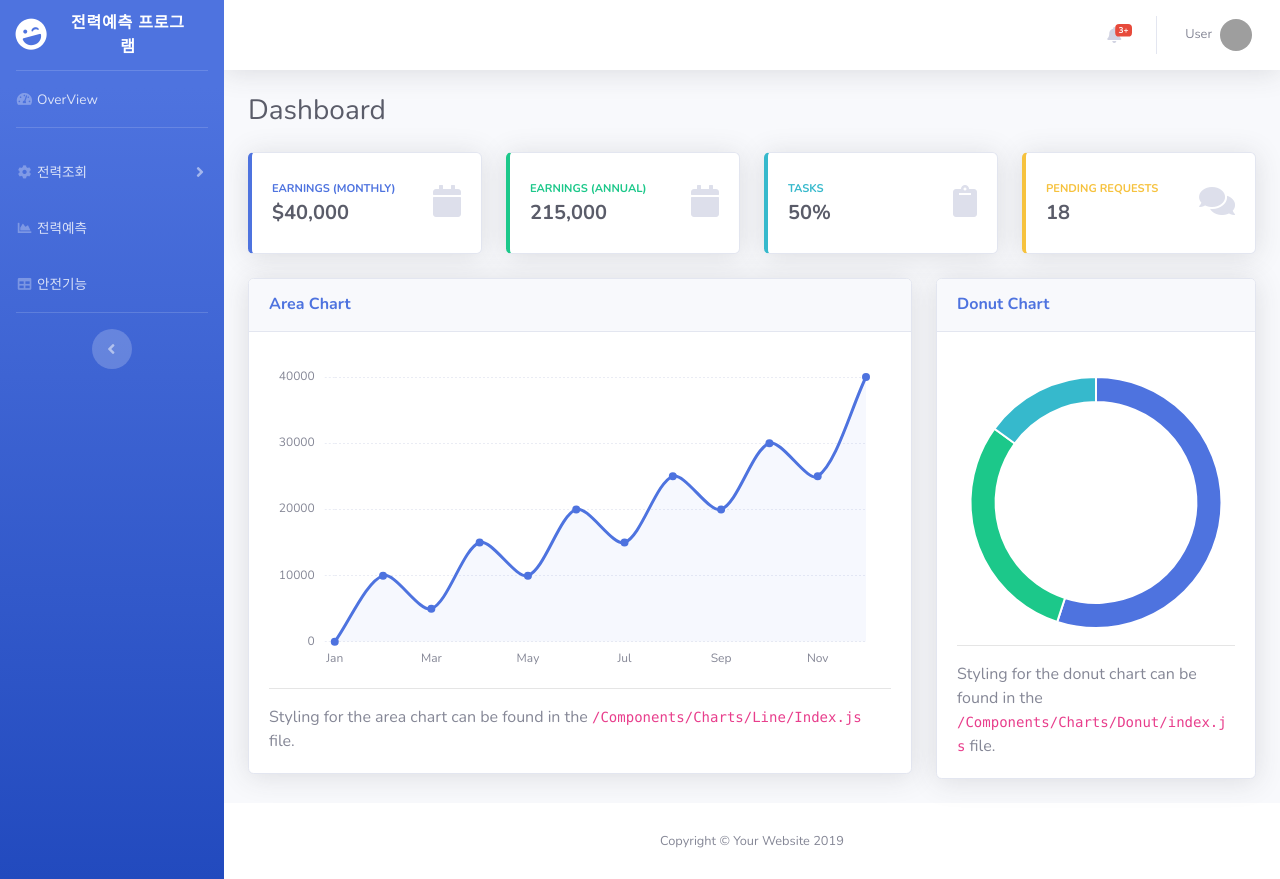
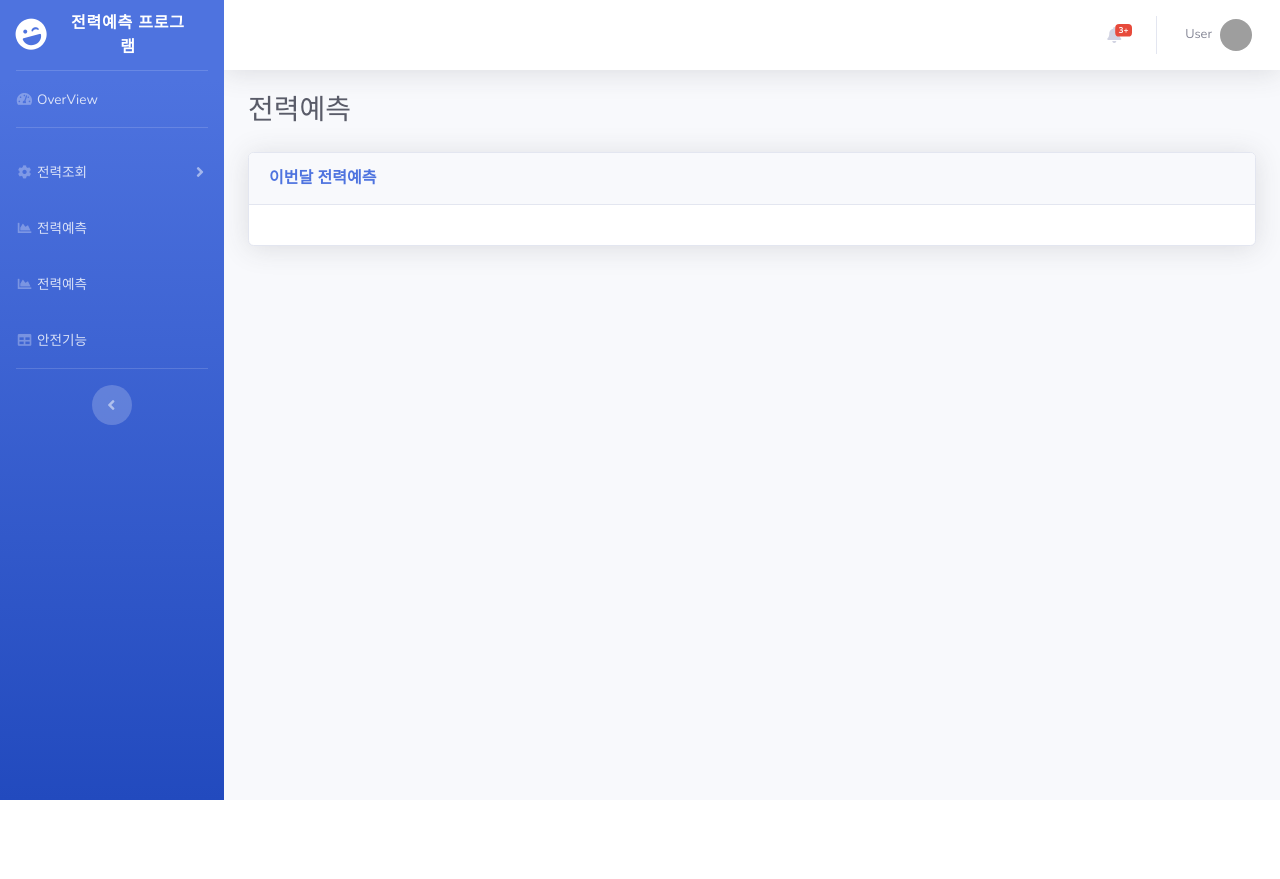
Before and after one commit to TeamJCIM/TeamJCIM_Frontend, a React (Create React App) app: page /predict in a window 1280 px wide. After the commit the page ends 800 px from the top, so only its background shows below. Built offline with nearby package versions, Linux system fonts and the light colour scheme; grey boxes are pictures that could not be loaded.

Commit message:
Predict initial commit

```diff
--- a/src/components/Navigation/Sidebar/index.js
+++ b/src/components/Navigation/Sidebar/index.js
@@ -96,6 +96,10 @@ class Sidebar extends Component {
 
                 {/* <!-- Nav Item - Charts --> */}
                 <li className="nav-item">
+                    <Link className="nav-link" to="/predict">
+                        <i className="fas fa-fw fa-chart-area"></i>
+                        <span>전력예측</span>
+                    </Link>
                     <a className="nav-link" href="predict.html">
                         <i className="fas fa-fw fa-chart-area"></i>
                         <span>전력예측</span>
--- a/src/pages/Predict/index.js
+++ b/src/pages/Predict/index.js
@@ -8,98 +8,24 @@ import CardInfo from '../../components/Cards/Info';
 import ChartDonut from '../../components/Charts/Donut';
 import ChartLine from '../../components/Charts/Line';
 import PageHeading from '../../components/PageHeading';
+import CardBasic from '../../components/Cards/Basic';
 
 class Predict extends Component {
-    componentWillMount() {
-        document.getElementById('body').className = 'page-top';
-    }
-
     render() {
         return (
             <div>
-                {/* <!-- Page Wrapper --> */}
                 <div id="wrapper">
-                    {/* <!-- Sidebar --> */}
                     <Sidebar />
-                    {/* <!-- End of Sidebar --> */}
-
-                    {/* <!-- Content Wrapper --> */}
-                    <div id="content-wrapper" className="d-flex flex-column">
-                        {/* <!-- Main Content --> */}
-                        <div id="content">
-                            {/* <!-- Topbar --> */}
-                            <Topbar />
-                            {/* <!-- End of Topbar --> */}
-
-                            {/* <!-- Begin Page Content --> */}
-                            <div className="container-fluid">
-                                {/* <!-- Page Heading --> */}
-
-                                <PageHeading title="Dashboard" />
-
-                                {/* <!-- Content Row --> */}
-                                <div className="row">
-                                    <CardInfo
-                                        title="Earnings (Monthly)"
-                                        icon="calendar"
-                                        color="primary"
-                                        value="$40,000"
-                                    />
-
-                                    <CardInfo
-                                        title="Earnings (Annual)"
-                                        icon="calendar"
-                                        color="success"
-                                        value="215,000"
-                                    />
-
-                                    <CardInfo
-                                        title="Tasks"
-                                        icon="clipboard"
-                                        color="info"
-                                        value="50%"
-                                    />
-
-                                    <CardInfo
-                                        title="Pending Requests"
-                                        icon="comments"
-                                        color="warning"
-                                        value="18"
-                                    />
-                                </div>
-                                <div className="row">
-                                    <div className="col-xl-8 col-lg-6">
-                                        <ChartLine />
-                                    </div>
-                                    <div className="col-xl-4 col-lg-6">
-                                        <ChartDonut />
-                                    </div>
-                                </div>
-                            </div>
-                            {/* <!-- /.container-fluid --> */}
+                    <div id="content-wrapper" className="=d-flex flex-column">
+                        <Topbar />
+                        <div className="container-fluid">
+                            <PageHeading title="전력예측" />
                         </div>
-                        {/* <!-- End of Main Content --> */}
-
-                        {/* <!-- Footer --> */}
-                        <footer className="sticky-footer bg-white">
-                            <div className="container my-auto">
-                                <div className="copyright text-center my-auto">
-                                    <span>
-                                        Copyright &copy; Your Website 2019
-                                    </span>
-                                </div>
-                            </div>
-                        </footer>
-                        {/* <!-- End of Footer --> */}
+                        <div className="container-fluid">
+                            <CardBasic title="이번달 전력예측"></CardBasic>
+                        </div>
                     </div>
-                    {/* <!-- End of Content Wrapper --> */}
                 </div>
-                {/* <!-- End of Page Wrapper --> */}
-
-                {/* <!-- Scroll to Top Button--> */}
-                <a className="scroll-to-top rounded" href="#page-top">
-                    <i className="fas fa-angle-up"></i>
-                </a>
             </div>
         );
     }
```
